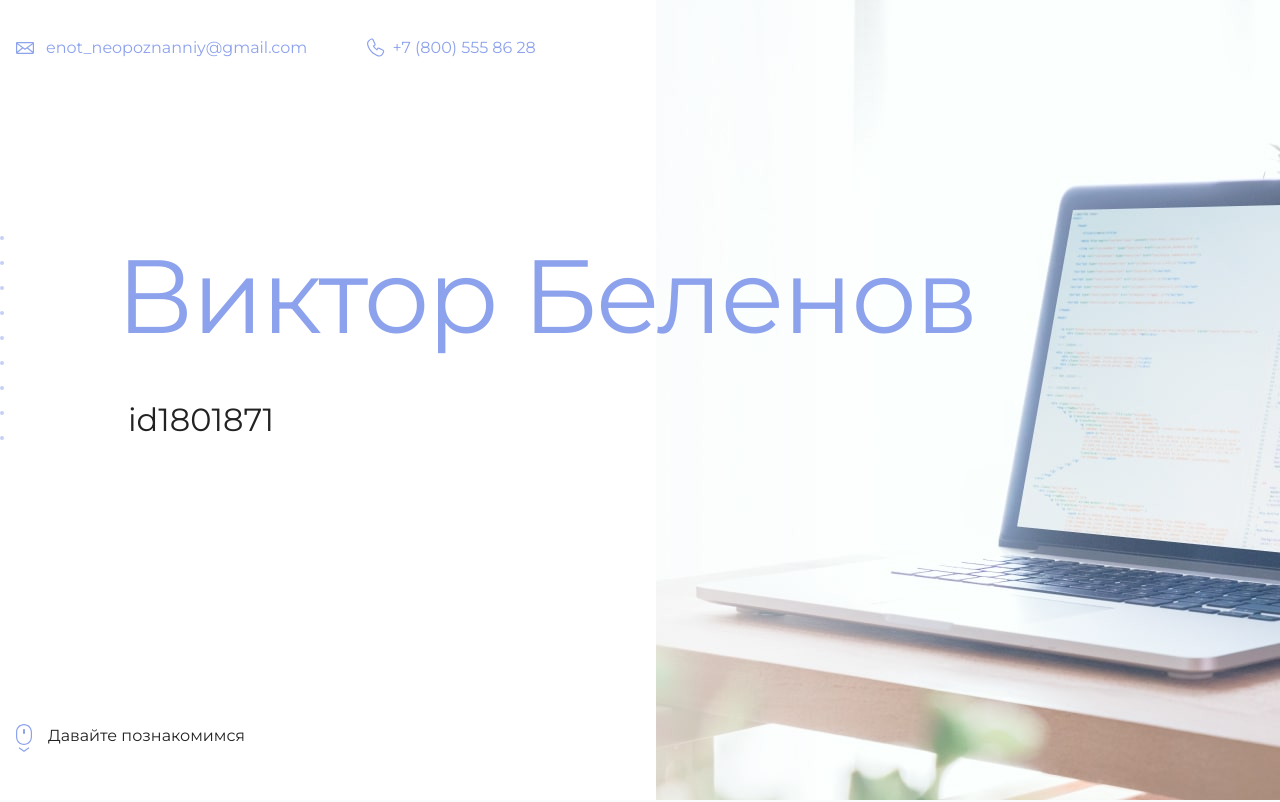
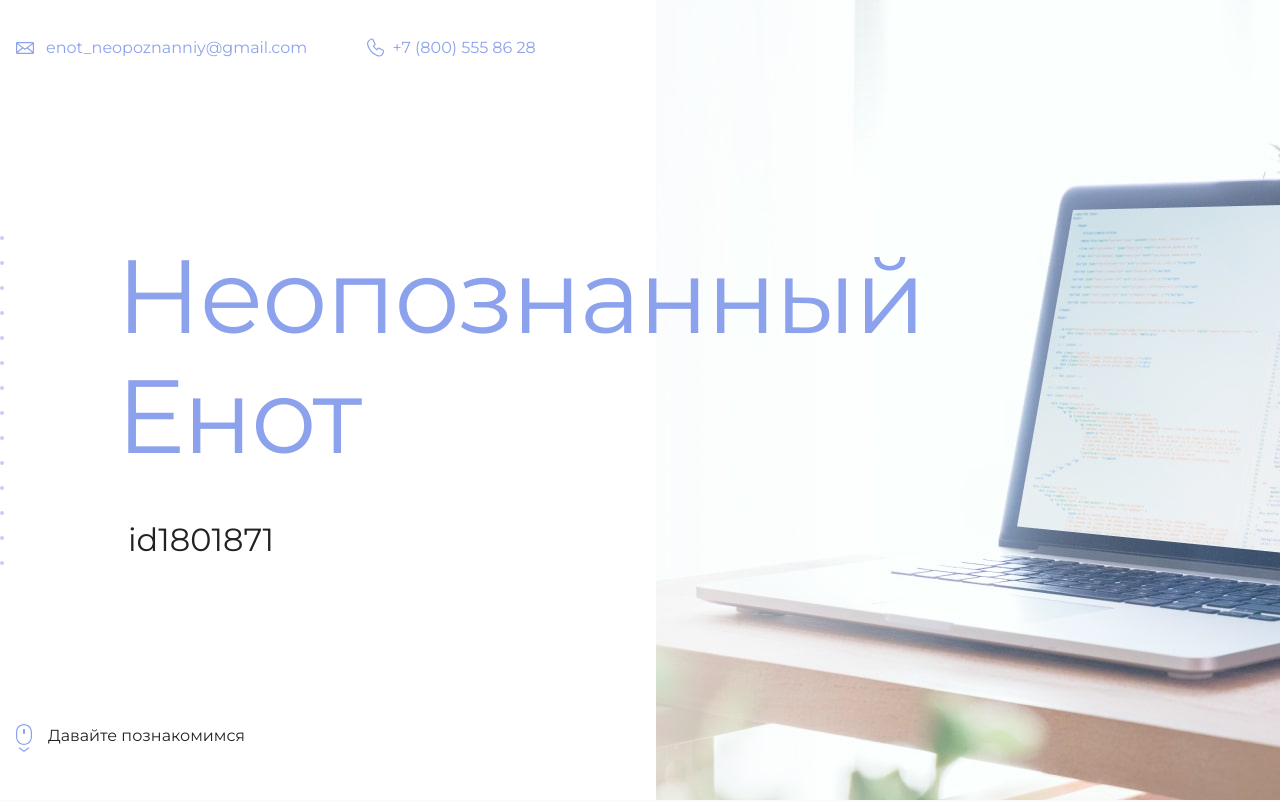
Before and after one commit to ViktorBelenov/test, a plain HTML site: page index.html in a window 1280 px wide. Shown: the top 802 px of the page. Drawn offline with Linux system fonts and the light colour scheme.

Commit message:
Update index.html
Add Enot

```diff
--- a/index.html
+++ b/index.html
@@ -18,7 +18,7 @@
     <main>
       <section class="hero-image">
         <div class="container">
-          <h1 class="heading">Виктор Беленов</h1>
+          <h1 class="heading">Неопознанный Енот</h1>
           <p>id1801871</p>
         </div>
       </section>
```
